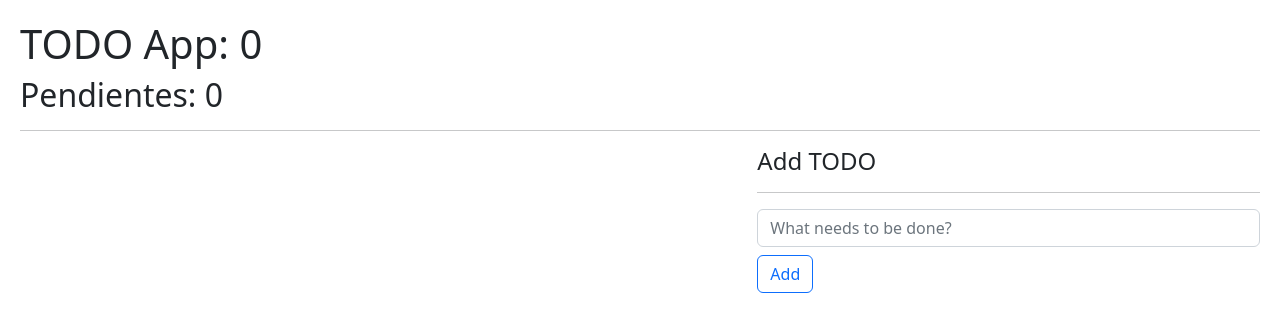
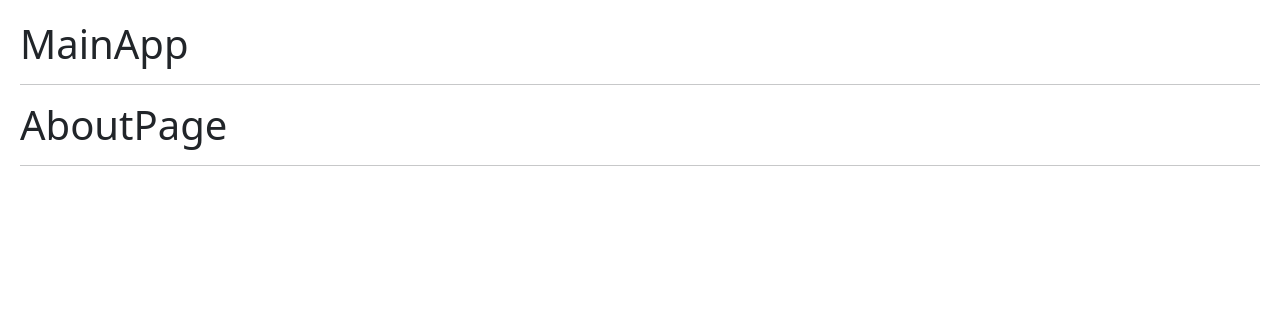
Before and after one commit to CarmeloRicarte/react-hooks-examples, a React (Vite) app: page /about in a window 1280 px wide. Shown: the top 332 px of the page. Built offline with nearby package versions, Linux system fonts and the light colour scheme.

Commit message:
feat(useContext): add components, react-router-dom and routes

```diff
--- a/package.json
+++ b/package.json
@@ -10,7 +10,8 @@
   },
   "dependencies": {
     "react": "^18.2.0",
-    "react-dom": "^18.2.0"
+    "react-dom": "^18.2.0",
+    "react-router-dom": "^6.4.3"
   },
   "devDependencies": {
     "@types/react": "^18.0.22",
--- a/src/main.jsx
+++ b/src/main.jsx
@@ -1,10 +1,14 @@
 import React from "react";
 import ReactDOM from "react-dom/client";
-import { TodoApp } from "./useReducer/TodoApp";
+import { BrowserRouter } from "react-router-dom";
+
 import "./index.css";
+import { MainApp } from "./useContext/MainApp";
 
 ReactDOM.createRoot(document.getElementById("root")).render(
-  <React.StrictMode>
-    <TodoApp />
-  </React.StrictMode>
+  <BrowserRouter>
+    <React.StrictMode>
+      <MainApp />
+    </React.StrictMode>
+  </BrowserRouter>
 );
--- /dev/null
+++ b/src/useContext/AboutPage.jsx
@@ -0,0 +1,8 @@
+export const AboutPage = () => {
+  return (
+    <>
+      <h1>AboutPage</h1>
+      <hr />
+    </>
+  );
+};
--- /dev/null
+++ b/src/useContext/HomePage.jsx
@@ -0,0 +1,8 @@
+export const HomePage = () => {
+  return (
+    <>
+      <h1>HomePage</h1>
+      <hr />
+    </>
+  );
+};
--- /dev/null
+++ b/src/useContext/LoginPage.jsx
@@ -0,0 +1,8 @@
+export const LoginPage = () => {
+  return (
+    <>
+      <h1>LoginPage</h1>
+      <hr />
+    </>
+  );
+};
--- /dev/null
+++ b/src/useContext/MainApp.jsx
@@ -0,0 +1,20 @@
+import { Navigate, Route, Routes } from "react-router-dom";
+import { AboutPage } from "./AboutPage";
+import { HomePage } from "./HomePage";
+import { LoginPage } from "./LoginPage";
+LoginPage;
+export const MainApp = () => {
+  return (
+    <>
+      <h1>MainApp</h1>
+      <hr />
+      <Routes>
+        <Route path="/" element={<HomePage />} />
+        <Route path="about" element={<AboutPage />} />
+        <Route path="login" element={<LoginPage />} />
+        {/* <Route path="/*" element={<LoginPage />} /> */}
+        <Route path="/*" element={<Navigate to="about" />} />
+      </Routes>
+    </>
+  );
+};
```
Also changed, not shown: 1 other file (tests, documents, lock files or other folders).
